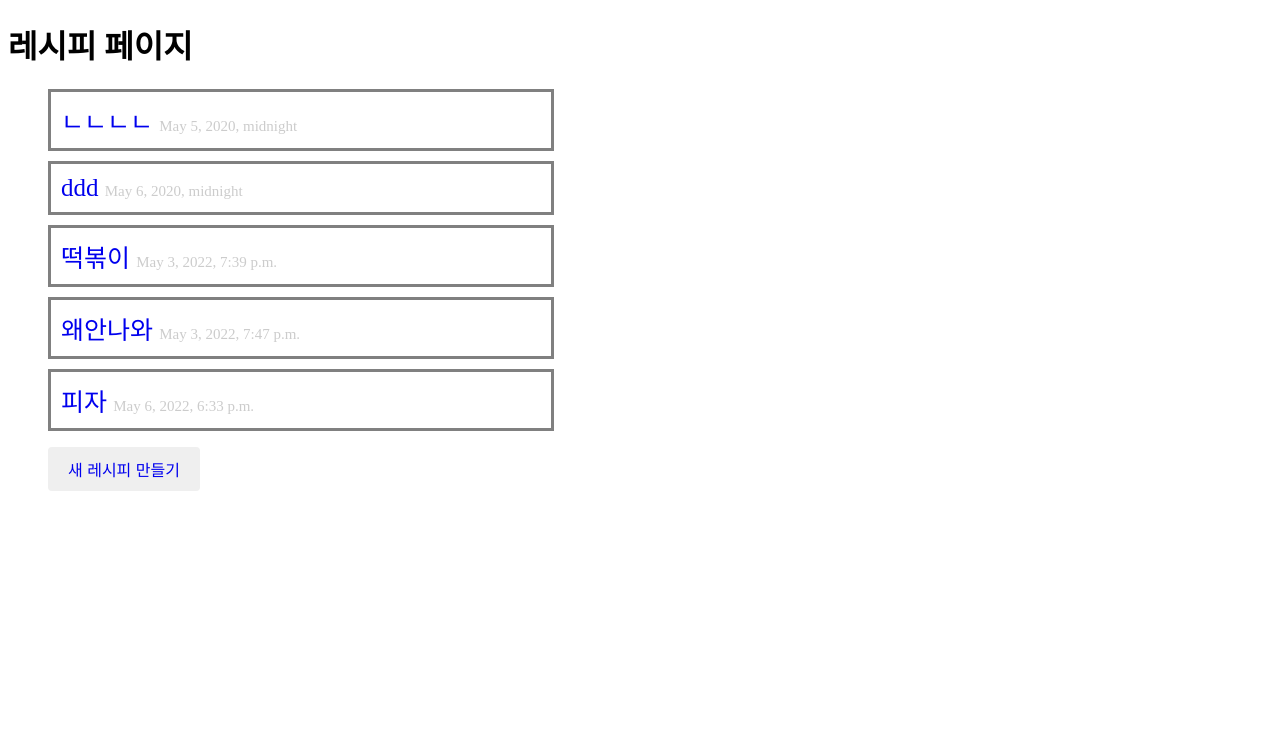
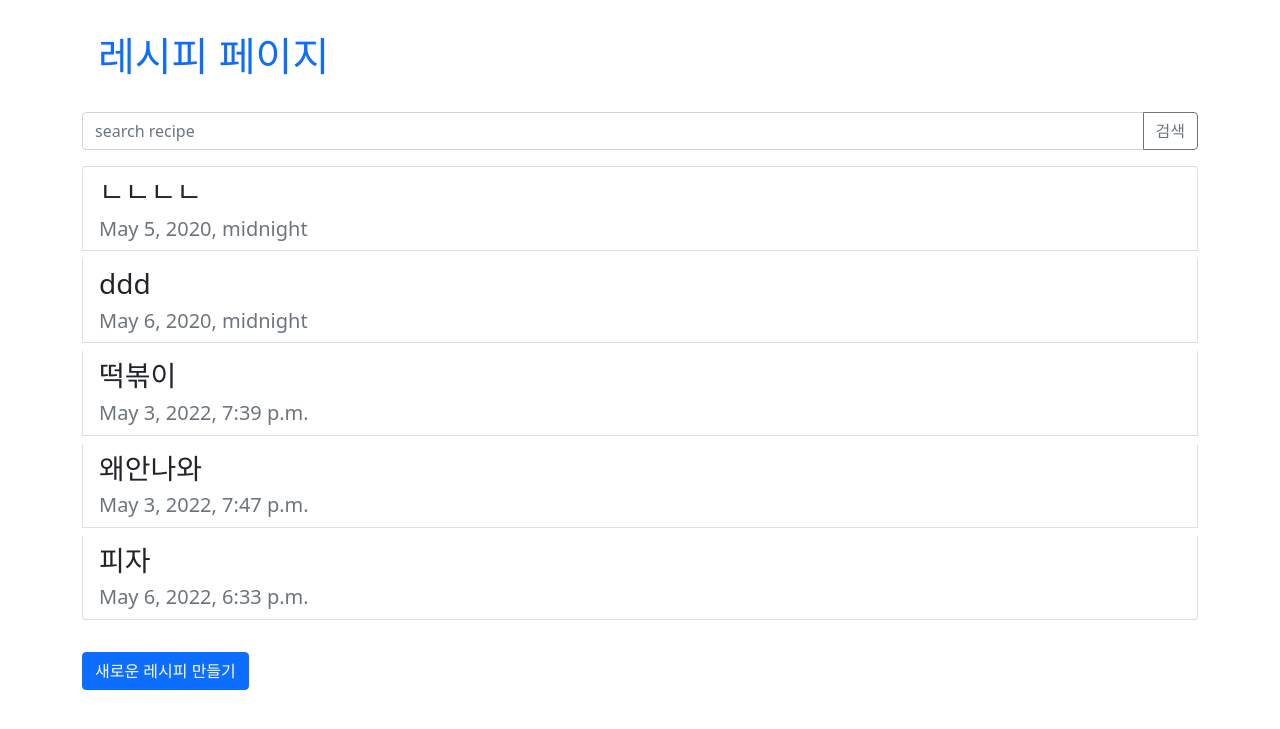
Before and after one commit to yumiiiiiii/Django_study_0505, a Django app: page / in a window 1280 px wide. Shown: the top 729 px of the page. Run offline with Django 4.2, Linux system fonts and the light colour scheme; data comes from the database, SQL or seed files in the repository; both versions use the stored data as it was after the commit.

Commit message:
update, search, bootstrap

```diff
--- a/DsecondProject/main/templates/main.html
+++ b/DsecondProject/main/templates/main.html
@@ -2,24 +2,45 @@
 {%load static%}
 <html lang="en">
 <head>
-    <meta charset="UTF-8">
-    <meta http-equiv="X-UA-Compatible" content="IE=edge">
-    <meta name="viewport" content="width=device-width, initial-scale=1.0">
+    <!-- Required meta tags -->
+    <meta charset="utf-8">
+    <meta name="viewport" content="width=device-width, initial-scale=1">
     <title>레시피 페이지</title>
-    <link rel="stylesheet" href="{%static 'css/style.css' %}">
+    <!-- Bootstrap CSS -->
+    <link href="https://cdn.jsdelivr.net/npm/bootstrap@5.1.3/dist/css/bootstrap.min.css" rel="stylesheet" integrity="sha384-1BmE4kWBq78iYhFldvKuhfTAU6auU8tT94WrHftjDbrCEXSU1oBoqyl2QvZ6jIW3" crossorigin="anonymous">
 </head>
-<body>
+<body class="container">
     <div class="content">
-        <h1>레시피 페이지</h1>
-        <ul>
+        <br><h1 class="nav">
+            <li class="nav-item">
+                <a class="nav-link" aria-current="page" href="{%url 'main'%}">레시피 페이지</a>
+            </li>
+        </h1><br>
+        <form class="input-group mb-3" method="get" action="{%url 'search'%}">
+            <input name="q" type="text" class="form-control" placeholder="search recipe" aria-describedby="button-addon2">
+            <button class="btn btn-outline-secondary" type="submit" id="button-addon2">검색</button>
+        </form>
+        <div class="list-group">
             {%for recipe in recipes%}
-            <li class="post"><a class="post-1" href="{%url 'detail' pk=recipe.id %}">{{recipe.title}}</a>
-            <span class="upload_time">{{recipe.upload_time}}</span></li>
+            <a class="list-group-item list-group-item-action h3" href="{%url 'detail' pk=recipe.id %}">{{recipe.title}}
+                <br><span class="text-muted h5">{{recipe.upload_time}}</span>
+            </a>
             {%endfor%}
-        </ul>
+        </div>
     </div>
-    <button class="add">
-        <a href="{%url 'create'%}">새 레시피 만들기</a>
-    </button>
+    <br>
+    <a class="btn btn-primary" href="{%url 'create'%}" role="button">새로운 레시피 만들기</a>
+
+
+    <!-- Optional JavaScript; choose one of the two! -->
+
+    <!-- Option 1: Bootstrap Bundle with Popper -->
+    <script src="https://cdn.jsdelivr.net/npm/bootstrap@5.1.3/dist/js/bootstrap.bundle.min.js" integrity="sha384-ka7Sk0Gln4gmtz2MlQnikT1wXgYsOg+OMhuP+IlRH9sENBO0LRn5q+8nbTov4+1p" crossorigin="anonymous"></script>
+
+    <!-- Option 2: Separate Popper and Bootstrap JS -->
+    <!--
+    <script src="https://cdn.jsdelivr.net/npm/@popperjs/core@2.10.2/dist/umd/popper.min.js" integrity="sha384-7+zCNj/IqJ95wo16oMtfsKbZ9ccEh31eOz1HGyDuCQ6wgnyJNSYdrPa03rtR1zdB" crossorigin="anonymous"></script>
+    <script src="https://cdn.jsdelivr.net/npm/bootstrap@5.1.3/dist/js/bootstrap.min.js" integrity="sha384-QJHtvGhmr9XOIpI6YVutG+2QOK9T+ZnN4kzFN1RtK3zEFEIsxhlmWl5/YESvpZ13" crossorigin="anonymous"></script>
+    -->
 </body>
 </html>
--- a/DsecondProject/main/views.py
+++ b/DsecondProject/main/views.py
@@ -1,5 +1,8 @@
+from django.views.generic import ListView
 from django.shortcuts import get_object_or_404, redirect, render
 from django.utils import timezone
+from django.db.models import Q
+from .models import Ingredient
 
 # Create your views here.
 
@@ -23,3 +26,36 @@ def create(request):
     else:
         form = Form() # 빈 form 열기
     return render(request, 'create.html', {'form' :form})
+
+def delete(request, pk):
+    recipe = get_object_or_404(Recipe, pk=pk)
+    recipe.delete()
+    return redirect('main')
+
+def update(request, pk):
+    recipe = get_object_or_404(Recipe, pk=pk)
+    if request.method == 'POST':
+        form = Form(request.POST, instance=recipe)
+        if form.is_valid():
+            recipe = form.save()
+            recipe.save()
+            #form.save_m2m() save(commit=False)를 사용할 경우 -> 다대다 모델은 ID가 없으면 생성 못해서 부모 모델이 생긴 뒤에 저장한다.
+            return redirect('detail', pk=recipe.id)
+        else:
+            return redirect('main')
+    else:
+        form = Form(instance=recipe)
+        return render(request, 'update.html', {'form':form})
+
+class SearchResultsView(ListView):
+    model=Recipe
+    template_name="search_results.html"
+
+    def get_queryset(self):  #get_queryset은 모든 request마다 동작, query_set은 앱이 시작할 때 한번만 동작. 필터값이 동적일 경우 get_queryset이 적합
+        query=self.request.GET.get("q")
+        object_list=Recipe.objects.filter(
+            Q(title__icontains=query) | Q(content__icontains=query)|
+            Q(ingredients__name__contains=query)
+        ).distinct
+
+        return object_list
--- a/DsecondProject/secondProject/urls.py
+++ b/DsecondProject/secondProject/urls.py
@@ -15,11 +15,14 @@ Including another URLconf
 """
 from django.contrib import admin
 from django.urls import path
-from main.views import List, Detail, create
+from main.views import List, Detail, create, delete, update, SearchResultsView
 
 urlpatterns = [
     path('admin/', admin.site.urls),
     path('', List, name="main"),
     path('<int:pk>', Detail, name="detail"),
     path('create/', create, name="create"),
+    path('delete/<int:pk>', delete, name="delete"),
+    path('update/<int:pk>', update, name="update"),
+    path('search/', SearchResultsView.as_view(), name="search"),
 ]
```
Also changed, not shown: DsecondProject/main/templates/create.html (+24 -0 lines), DsecondProject/main/templates/detail.html (+29 -6 lines), DsecondProject/main/templates/search_results.html (added, +18 -0 lines), DsecondProject/main/templates/update.html (added, +17 -0 lines), DsecondProject/db.sqlite3, DsecondProject/main/forms.py (line endings or trailing spaces).
